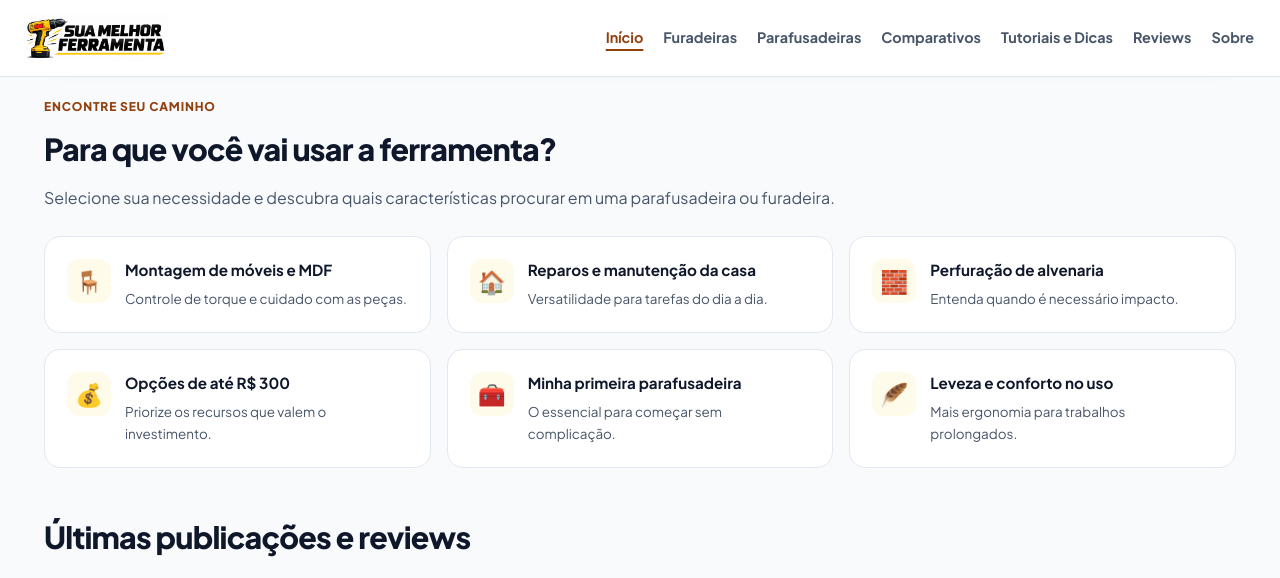
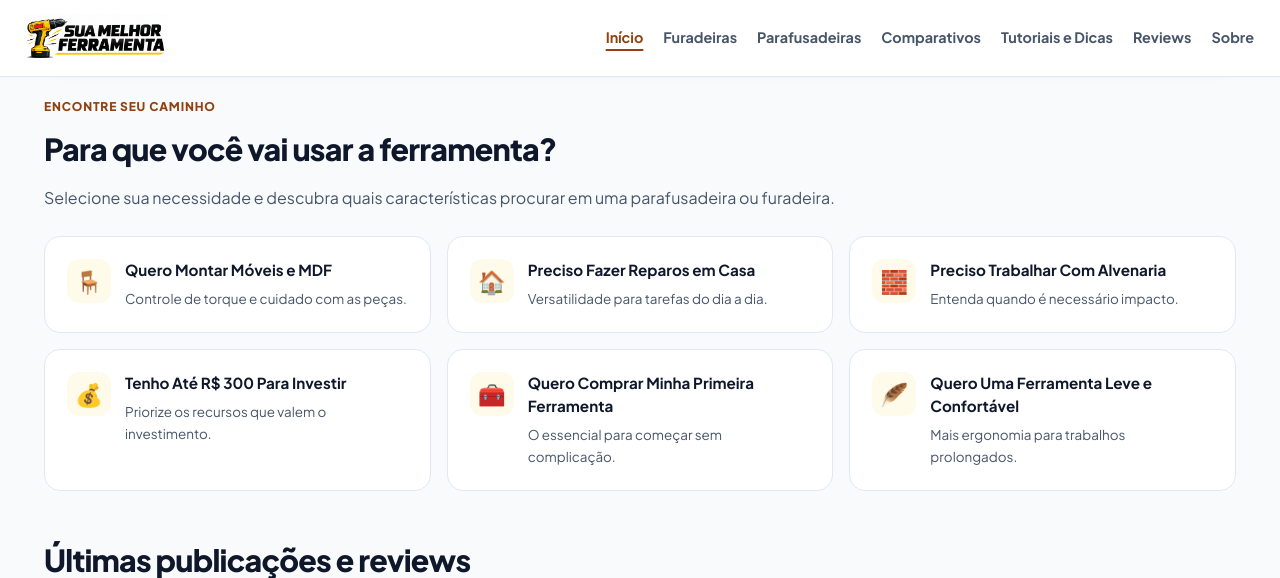
Before and after one commit to membroequipe/SiteReview, a Jekyll site: the page built from index.html, in a window 1280 px wide and 900 px high, scrolled down 571 px, cut to the strip 0-578 px from the top of the window. Built offline with Jekyll 4.4.1, drawn with Linux system fonts in a browser that asks for light colours.

Commit message:
Update index.html

```diff
--- a/index.html
+++ b/index.html
@@ -126,7 +126,7 @@ title: "Início"
         <span class="pc-situation-icon" aria-hidden="true">🪑</span>
 
         <span class="pc-situation-copy">
-          <b>Montagem de móveis e MDF</b>
+          <b>Quero Montar Móveis e MDF</b>
           <small>Controle de torque e cuidado com as peças.</small>
         </span>
       </a>
@@ -139,7 +139,7 @@ title: "Início"
         <span class="pc-situation-icon" aria-hidden="true">🏠</span>
 
         <span class="pc-situation-copy">
-          <b>Reparos e manutenção da casa</b>
+          <b>Preciso Fazer Reparos em Casa</b>
           <small>Versatilidade para tarefas do dia a dia.</small>
         </span>
       </a>
@@ -152,7 +152,7 @@ title: "Início"
         <span class="pc-situation-icon" aria-hidden="true">🧱</span>
 
         <span class="pc-situation-copy">
-          <b>Perfuração de alvenaria</b>
+          <b>Preciso Trabalhar Com Alvenaria</b>
           <small>Entenda quando é necessário impacto.</small>
         </span>
       </a>
@@ -165,7 +165,7 @@ title: "Início"
         <span class="pc-situation-icon" aria-hidden="true">💰</span>
 
         <span class="pc-situation-copy">
-          <b>Opções de até R$ 300</b>
+          <b>Tenho Até R$ 300 Para Investir</b>
           <small>Priorize os recursos que valem o investimento.</small>
         </span>
       </a>
@@ -178,7 +178,7 @@ title: "Início"
         <span class="pc-situation-icon" aria-hidden="true">🧰</span>
 
         <span class="pc-situation-copy">
-          <b>Minha primeira parafusadeira</b>
+          <b>Quero Comprar Minha Primeira Ferramenta</b>
           <small>O essencial para começar sem complicação.</small>
         </span>
       </a>
@@ -191,7 +191,7 @@ title: "Início"
         <span class="pc-situation-icon" aria-hidden="true">🪶</span>
 
         <span class="pc-situation-copy">
-          <b>Leveza e conforto no uso</b>
+          <b>Quero Uma Ferramenta Leve e Confortável</b>
           <small>Mais ergonomia para trabalhos prolongados.</small>
         </span>
       </a>
```
